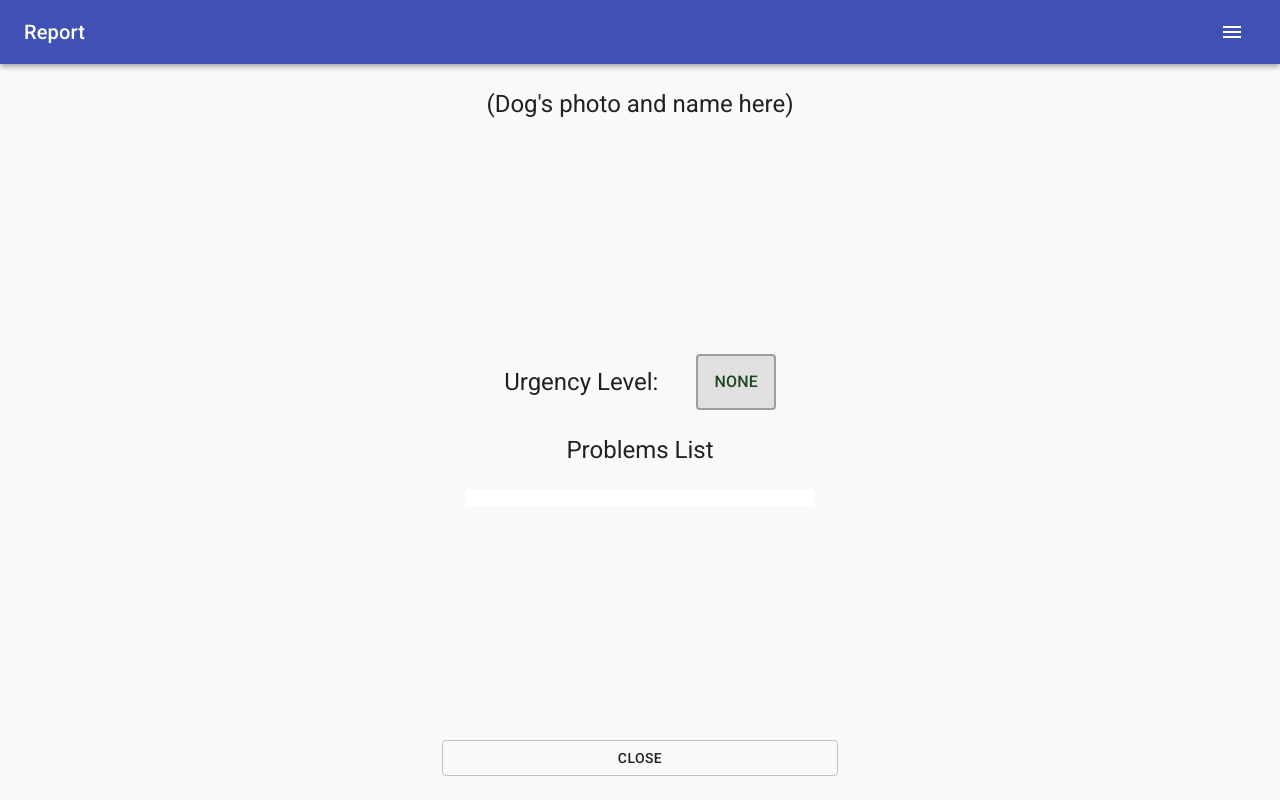
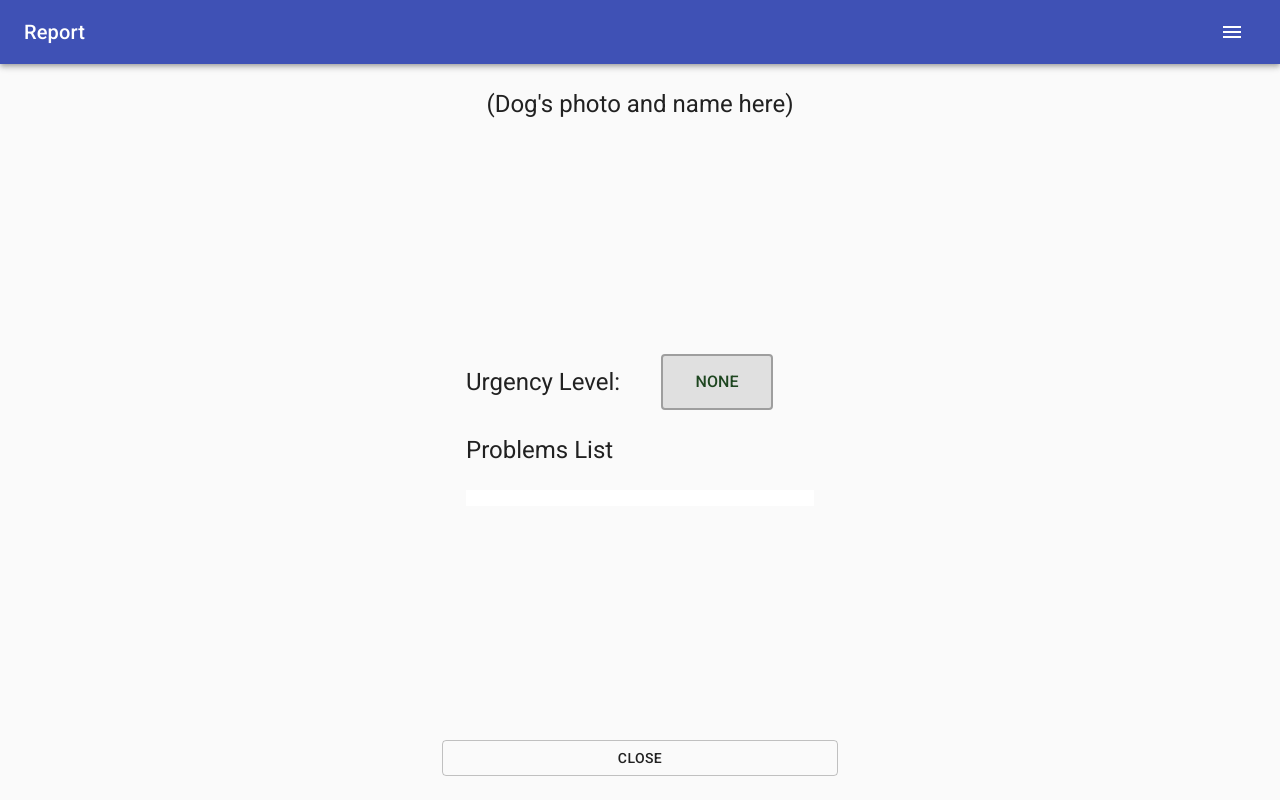
Before and after one commit to Sebsterio/animalysis, a React (Create React App) app in the folder client/: page /analysis/alert in a window 1280 px wide. Both pictures are taken after a click on the button "SUBMIT REPORT". Built offline with nearby package versions, Linux system fonts and the light colour scheme.

Commit message:
minor fixes

```diff
--- a/client/src/components/Alert/Alert.jsx
+++ b/client/src/components/Alert/Alert.jsx
@@ -5,14 +5,17 @@ import { Alert as AlertFrame, AlertTitle } from "@material-ui/lab";
 import { alertData } from "./Alert-data";
 
 const useStyles = makeStyles((theme) => ({
-	container: ({ orientation }) => ({
+	container: {
 		display: "flex",
-		justifyContent: "space-evenly",
+		justifyContent: ({ alignLeft }) => (alignLeft ? "stretch" : "space-evenly"),
 		alignItems: "center",
-	}),
-	alert: ({ color, backgroundColor }) => ({
+	},
+	alertFrame: ({ color, backgroundColor }) => ({
 		border: `2px solid ${color}`,
 		background: backgroundColor,
+		minWidth: "8em",
+		justifyContent: "center",
+		margin: "auto",
 	}),
 	alertText: {
 		margin: 0,
@@ -20,16 +23,16 @@ const useStyles = makeStyles((theme) => ({
 	},
 }));
 
-export const Alert = ({ level, orientation }) => {
+export const Alert = ({ level, alignLeft }) => {
 	const data = alertData[level];
-	const clx = useStyles({ ...data, orientation });
+	const clx = useStyles({ ...data, alignLeft });
 
 	const { urgency } = data;
 
 	return (
 		<div className={clx.container}>
 			<Typography children="Urgency Level: " variant="h5" />
-			<AlertFrame className={clx.alert} icon={false}>
+			<AlertFrame className={clx.alertFrame} icon={false}>
 				<AlertTitle className={clx.alertText}>{urgency}</AlertTitle>
 			</AlertFrame>
 		</div>
--- a/client/src/pages/Home/Home.jsx
+++ b/client/src/pages/Home/Home.jsx
@@ -41,11 +41,11 @@ const Home = ({ history, surveyIsLoaded, initSurvey }) => {
 
 	// Add primer section to mainQueue and set alarm to green
 	const startProblemReport = () => {
-		const { primerSection, mainQueue } = data;
+		const { problemIntro, mainQueue } = data;
 		startSurvey({
 			...data,
 			alert: 1,
-			mainQueue: [primerSection, ...mainQueue],
+			mainQueue: [problemIntro, ...mainQueue],
 		});
 	};
 
--- a/client/src/pages/Report/Report.jsx
+++ b/client/src/pages/Report/Report.jsx
@@ -38,12 +38,12 @@ const Report = ({ history, match, getReport, recentReport }) => {
 			/>
 
 			<Container className={clx.main}>
-				<Alert level={alert} orientation="horizontal" />
+				<Alert level={alert} alignLeft />
 				<Typography
 					children="Problems List"
 					component="h3"
 					variant="h5"
-					align="center"
+					// align="center"
 				/>
 				<ProblemsList data={problemList} />
 			</Container>
--- a/client/src/pages/Report/components/ProblemsList.jsx
+++ b/client/src/pages/Report/components/ProblemsList.jsx
@@ -14,7 +14,7 @@ export const ProblemsList = ({ data }) => {
 	return (
 		<div className={classes.root}>
 			<List>
-				{data.map(({ print, printNote }, i) => (
+				{data.map(({ print, printNote }) => (
 					<ListItem key={print || printNote}>
 						{printNote && (
 							<ListItemIcon>
--- a/client/src/pages/Summary/Summary.jsx
+++ b/client/src/pages/Summary/Summary.jsx
@@ -39,7 +39,7 @@ const Summary = ({
 
 	return (
 		<Container maxWidth="xs" className={clx.page}>
-			<Alert level={alertLevel} orientation="horizontal" />
+			<Alert level={alertLevel} />
 
 			<Container className={clx.main}>
 				<Typography children={data.textMain(pet)} />
--- a/client/src/redux/survey/survey-data.js
+++ b/client/src/redux/survey/survey-data.js
@@ -1,5 +1,5 @@
 /*
- * primerSection (Str): prepended to mainQueue if reporting a problem (not in routine health check)
+ * problemIntro (Str): prepended to mainQueue if reporting a problem (not in routine health check)
  * queue: ['sectionName']
  * sections (Arr)
  * - sectionName (Obj)
@@ -23,7 +23,7 @@
  */
 
 export const surveyData = (pet) => ({
-	primerSection: "primer", // prepended to mainQueue if reporting a problem
+	problemIntro: "primer", // prepended to mainQueue if reporting a problem
 	mainQueue: ["bleeding", "activity", "urinating"],
 	optionalQueue: ["nose_exam", "ears_exam", "behaviour_exam", "bleeding_exam"],
 	sections: {
```
